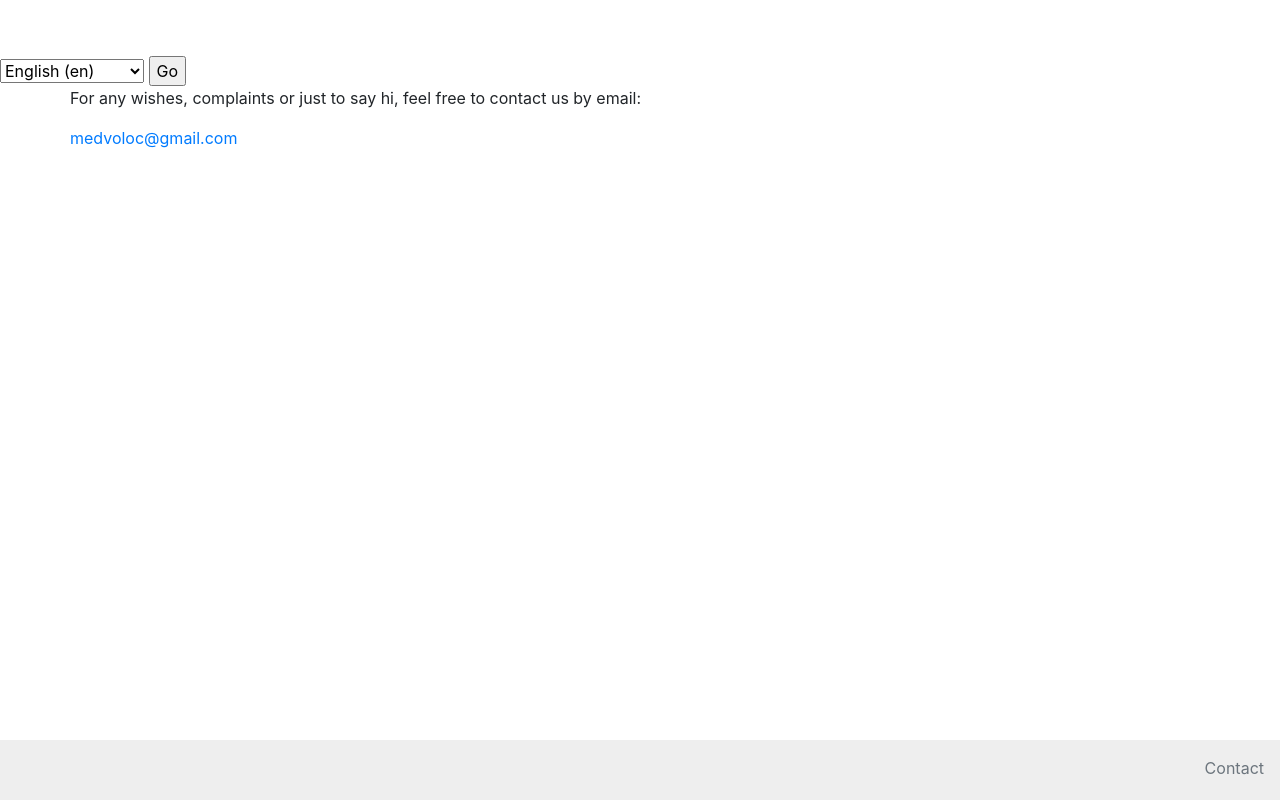
After one commit to Uran198/med, a Django app: template med/templates/pages/contact.html in a window 1280 px wide. The commit adds this page. Run offline with Django 3.2, Linux system fonts and the light colour scheme; the template is opened without the code that fills it, so the values that code supplies are empty; parts of the project's set-up code (start-up, migrations or seed data) failed here and were passed over; some libraries are stand-ins or nearby versions.

Commit message:
Added contact page

```diff
--- a/config/urls.py
+++ b/config/urls.py
@@ -17,6 +17,7 @@ urlpatterns = [
 urlpatterns += i18n_patterns(
     url(r'^$', TemplateView.as_view(template_name='pages/home.html'), name="home"),
     url(r'^about/$', TemplateView.as_view(template_name='pages/about.html'), name="about"),
+    url(r'^contact/$', TemplateView.as_view(template_name='pages/contact.html'), name="contact"),
 
     # Django Admin, use {% url 'admin:index' %}
     url(settings.ADMIN_URL, include(admin.site.urls)),
--- a/med/templates/base.html
+++ b/med/templates/base.html
@@ -119,7 +119,9 @@
       <div class="footer">
         <footer class="footer">
           <div class="conteiner">
-            <p class="text-muted text-center">Footer text goes here</p>
+            <p class="text-muted text-right">
+            <a class="text-muted" href="{% url 'contact' %}">{% trans "Contact" %}</a>
+            </p>
           </div>
         </footer>
       </div>
--- /dev/null
+++ b/med/templates/pages/contact.html
@@ -0,0 +1,17 @@
+{% extends "base.html" %}
+{% load i18n %}
+
+{% block content %}
+
+
+<div class="conteiner">
+  <div class="row">
+    <p>{%trans "For any wishes, complaints or just to say hi, feel free to contact us by email:" %}</p>
+  </div>
+  <div class="row">
+    <a href="medvoloc@gmail.com">medvoloc@gmail.com</a>
+  </div>
+</div>
+
+
+{% endblock content %}
```
Also changed, not shown: locale/uk/LC_MESSAGES/django.po.
